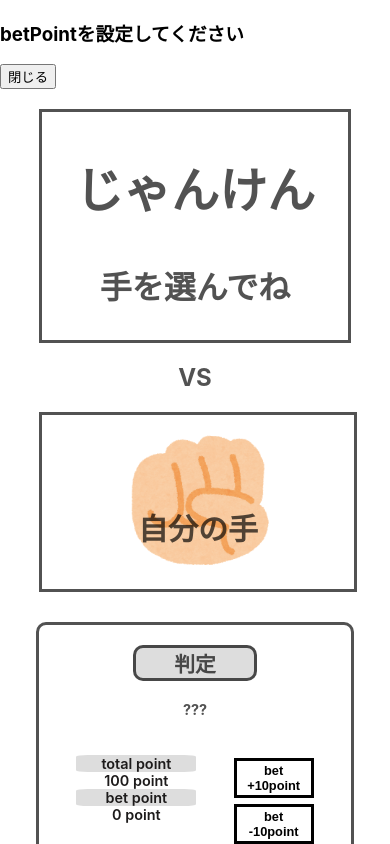
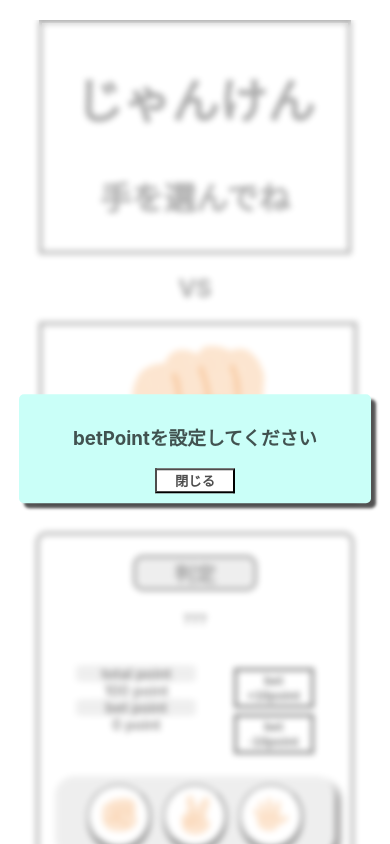
Before and after one commit to koshiro-adachi/janken-app, a React (Create React App) app: page /vspage in a window 390 px wide. Both pictures are taken after a click on the button 118 px from the left and 816 px from the top of the page. Shown: the top 844 px of the page. Built offline with nearby package versions, Linux system fonts and the light colour scheme.

Commit message:
error message追加

```diff
--- a/src/Pages/VSpage/VsPage.tsx
+++ b/src/Pages/VSpage/VsPage.tsx
@@ -82,15 +82,18 @@ export const VsPage: FC = () => {
   const onClickClose = () => setOpen(false);
   return (
     <>
+      <div className="vsDiv">
         {open ? (
-        <div>
+          <>
+            <div className="errorMessageWrap"></div>
+            <div className="errorMessage">
               <h3>betPointを設定してください</h3>
               <button onClick={onClickClose}>閉じる</button>
             </div>
+          </>
         ) : (
           <></>
         )}
-      <div className="vsDiv">
         <div className="vsPageLeft">
           <ChangeResult
             win={win}
--- a/src/Pages/VSpage/vsPage.css
+++ b/src/Pages/VSpage/vsPage.css
@@ -6,6 +6,36 @@
   box-sizing: border-box;
   display: flex;
   justify-content: space-around;
+  position: relative;
+}
+.errorMessageWrap {
+  position: absolute;
+  z-index: 1;
+  background-color: rgb(255, 255, 255, 0.5);
+  backdrop-filter: blur(3px);
+  -webkit-backdrop-filter: blur(3px);
+  height: 95vh;
+  width: 100vw;
+}
+.errorMessage {
+  padding: 60px 100px;
+  position: absolute;
+  top: 50%;
+  left: 50%;
+  background-color: #cafff8;
+  transform: translate(-50%, -50%);
+  opacity: 1;
+  z-index: 2;
+  text-align: end;
+  border-radius: 5px;
+  box-shadow: 5px 5px 3px;
+}
+.errorMessage button {
+  background-color: #ffffff;
+  color: #4d4d4d;
+  border-color: #4d4d4d;
+  width: 80px;
+  font-weight: 600;
 }
 .vsPageLeft {
   width: 45%;
@@ -212,6 +242,13 @@
   .changeImageWrapper h2 {
     font-size: 45px;
   }
+  .errorMessage {
+    padding: 30px 50px;
+  }
+  .errorMessage button {
+    width: 80px;
+    font-weight: 600;
+  }
 }
 @media screen and (max-width: 800px) {
   .vsDiv {
@@ -240,6 +277,9 @@
     height: 7.5rem;
     width: 7.5rem;
   }
+  .errorMessageWrap {
+    height: 175vh;
+  }
 }
 @media screen and (max-width: 680px) {
   .buttonWrapper {
@@ -249,6 +289,11 @@
   }
   .bottomMessage {
     display: block;
+    text-align: center;
+  }
+  .errorMessage {
+    padding: 10px 20px;
+    width: 80%;
     text-align: center;
   }
 }
```
Lines whose indentation alone changed are shown as unchanged.
